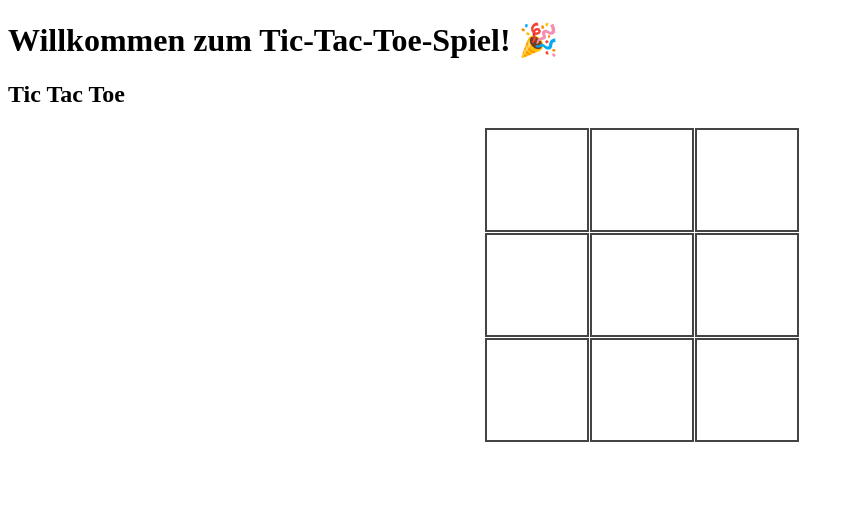
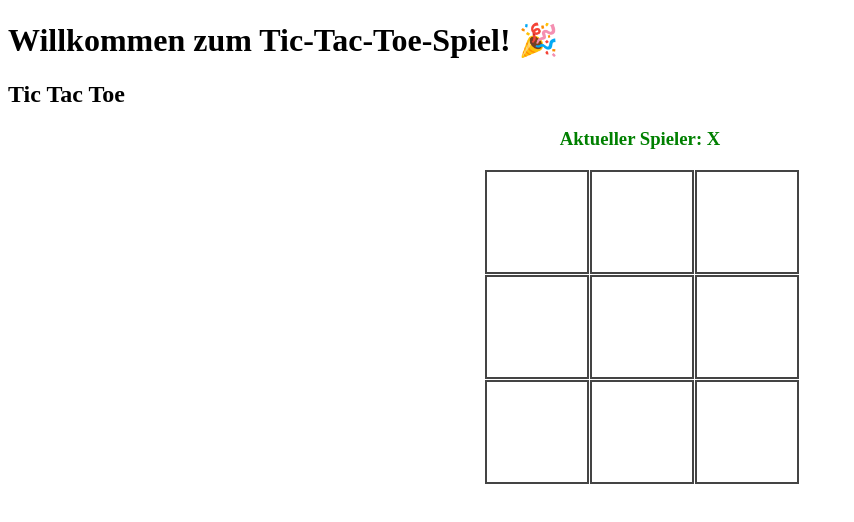
Before and after one commit to sfrnqdr/react-tutorial, a React (Vite) app: page / in a window 1280 px wide. Shown: the top 522 px of the page, without its empty margins (0-854 px from the left). Built offline with nearby package versions, Linux system fonts and the light colour scheme.

Commit message:
step-8-component-rendering

```diff
--- a/src/components/GameBoard/GameBoard.tsx
+++ b/src/components/GameBoard/GameBoard.tsx
@@ -2,9 +2,11 @@
 import { useState } from "react";
 import Cell from "../Cell/Cell";
 import "./GameBoard.css";
+import StatusMessage from "../StatusMessage.tsx/StatusMessage";
 
 const GameBoard = () => {
   const [cells, setCells] = useState(Array(9).fill(""));
+  const [currentPlayer, setCurrentPlayer] = useState("X");
   const [winner, setWinner] = useState("");
 
   const checkWinner = (updatedCells: string[]) => {
@@ -40,6 +42,8 @@ const GameBoard = () => {
       const gameWinner = checkWinner(newCells);
       if (gameWinner) {
         setWinner(gameWinner);
+      } else {
+        setCurrentPlayer(currentPlayer === "X" ? "O" : "X");
       }
     }
   };
@@ -47,7 +51,7 @@ const GameBoard = () => {
   return (
     <div>
       <h2>Tic Tac Toe</h2>
-      {winner && <h3>🎉 Spieler {winner} hat gewonnen!</h3>}
+      <StatusMessage currentPlayer={currentPlayer} winner={winner} />
       <div className="board" role="grid">
         {cells.map((cell, index) => (
           <Cell
--- /dev/null
+++ b/src/components/StatusMessage.tsx/StatusMessage.css
@@ -0,0 +1,5 @@
+/* src/StatusMessage.css */
+.status-message h3 {
+  text-align: center;
+  margin: 10px 0;
+}
--- /dev/null
+++ b/src/components/StatusMessage.tsx/StatusMessage.tsx
@@ -0,0 +1,21 @@
+// src/StatusMessage.tsx
+import "./StatusMessage.css";
+
+type StatusMessageProps = {
+  currentPlayer: string;
+  winner: string;
+};
+
+const StatusMessage = ({ currentPlayer, winner }: StatusMessageProps) => {
+  return (
+    <div className="status-message">
+      {winner ? (
+        <h3>🎉 Spieler {winner} hat gewonnen!</h3>
+      ) : (
+        <h3>Aktueller Spieler: {currentPlayer}</h3>
+      )}
+    </div>
+  );
+};
+
+export default StatusMessage;
```
Also changed, not shown: 2 other files (tests, documents, lock files or other folders).
